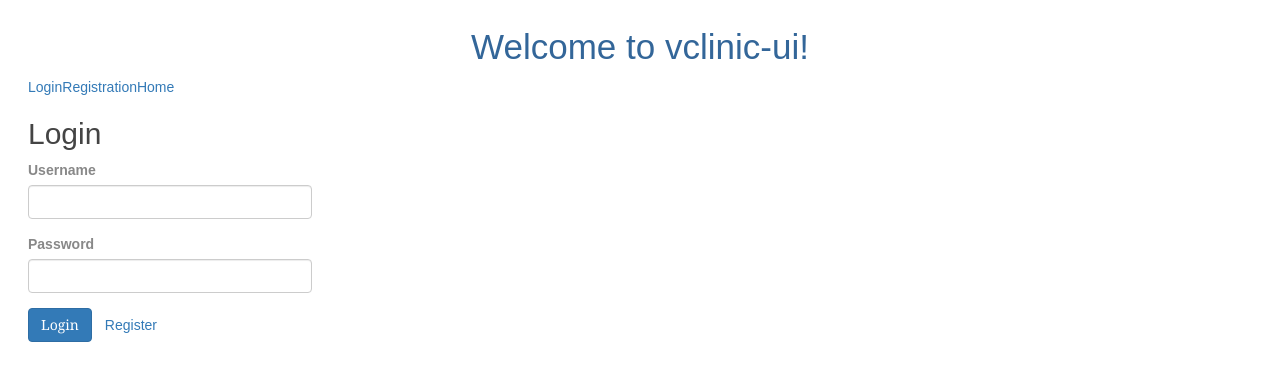
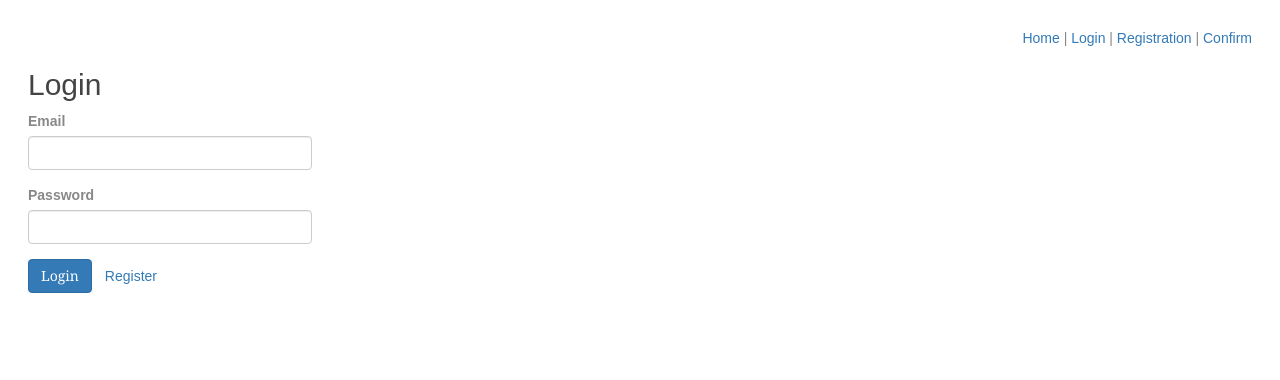
Before and after one commit to yvaldm/vclinic-ui, an Angular app: page /login in a window 1280 px wide. Shown: the top 380 px of the page. Built offline with nearby package versions, Linux system fonts and the light colour scheme.

Commit message:
registration confirmation dialogue added

```diff
--- a/src/app/app-routing.module.ts
+++ b/src/app/app-routing.module.ts
@@ -3,11 +3,14 @@ import {RouterModule, Routes} from '@angular/router';
 import {LoginComponent} from './login/login.component';
 import {RegistrationComponent} from './registration/registration.component';
 import {HomeComponent} from './home/home.component';
+import {ConfirmationComponent} from './confirmation/confirmation.component';
 
 const appRoutes: Routes = [
   {path: 'login', component: LoginComponent},
   {path: 'registration', component: RegistrationComponent},
-  {path: 'home', component: HomeComponent}
+  {path: 'home', component: HomeComponent},
+  {path: 'confirm', component: ConfirmationComponent},
+  {path: '**', component: HomeComponent}
 ];
 
 @NgModule({
--- a/src/app/app.component.html
+++ b/src/app/app.component.html
@@ -1,13 +1,9 @@
-<div style="text-align:center">
-  <h1>Welcome to {{ title }}!</h1>
-</div>
 
-<nav>
-  <a routerLink="/login" routerLinkActive="active">Login</a>
-  <a routerLink="/registration" routerLinkActive="active">Registration</a>
-  <a routerLink="/home" routerLinkActive="active">Home</a>
+<nav style="text-align:right">
+  <a routerLink="/home" routerLinkActive="active">Home</a> |
+  <a routerLink="/login" routerLinkActive="active">Login</a> |
+  <a routerLink="/registration" routerLinkActive="active">Registration</a> |
+  <a routerLink="/confirm" routerLinkActive="active">Confirm</a>
 </nav>
 
-
-
 <router-outlet></router-outlet>
--- a/src/app/app.component.ts
+++ b/src/app/app.component.ts
@@ -6,5 +6,5 @@ import { Component } from '@angular/core';
   styleUrls: ['./app.component.css']
 })
 export class AppComponent {
-  title = 'vclinic-ui';
+
 }
--- a/src/app/app.module.ts
+++ b/src/app/app.module.ts
@@ -5,7 +5,8 @@ import {LoginComponent} from './login/login.component';
 import {RegistrationComponent} from './registration/registration.component';
 import {FormsModule, ReactiveFormsModule} from '@angular/forms';
 import {AppRoutingModule} from './app-routing.module';
-import { HomeComponent } from './home/home.component';
+import {HomeComponent} from './home/home.component';
+import {ConfirmationComponent} from './confirmation/confirmation.component';
 
 @NgModule({
 
@@ -13,7 +14,8 @@ import { HomeComponent } from './home/home.component';
     AppComponent,
     LoginComponent,
     RegistrationComponent,
-    HomeComponent
+    HomeComponent,
+    ConfirmationComponent
   ],
   imports: [
     BrowserModule,
--- /dev/null
+++ b/src/app/confirmation/confirmation.component.ts
@@ -0,0 +1,24 @@
+import { Component, OnInit } from '@angular/core';
+import {FormBuilder, FormGroup, Validators} from '@angular/forms';
+
+@Component({
+  selector: 'app-confirmation',
+  templateUrl: './confirmation.component.html',
+  styleUrls: ['./confirmation.component.css']
+})
+export class ConfirmationComponent implements OnInit {
+
+  confirmationForm: FormGroup;
+
+  constructor(
+    private formBuilder: FormBuilder
+  ) { }
+
+  ngOnInit() {
+
+    this.confirmationForm = this.formBuilder.group({
+      code: ['', Validators.required]
+    });
+  }
+
+}
--- a/src/app/login/login.component.html
+++ b/src/app/login/login.component.html
@@ -3,11 +3,11 @@
   <div class="row">
     <div class="col-md-3">
       <div class="form-group">
-        <label for="username">Username</label>
-        <input type="text" formControlName="username" class="form-control"
-               [ngClass]="{ 'is-invalid': submitted && f.username.errors }"/>
-        <div *ngIf="submitted && f.username.errors" class="invalid-feedback">
-          <div *ngIf="f.username.errors.required">Username is required</div>
+        <label for="email">Email</label>
+        <input type="text" formControlName="email" class="form-control"
+               [ngClass]="{ 'is-invalid': submitted && f.email.errors }"/>
+        <div *ngIf="submitted && f.email.errors" class="invalid-feedback">
+          <div *ngIf="f.email.errors.required">email is required</div>
         </div>
       </div>
     </div>
--- a/src/app/login/login.component.ts
+++ b/src/app/login/login.component.ts
@@ -25,7 +25,7 @@ export class LoginComponent implements OnInit {
 
   ngOnInit() {
     this.loginForm = this.formBuilder.group({
-      username: ['', Validators.required],
+      email: ['', Validators.required],
       password: ['', Validators.required]
     });
 
--- a/src/app/registration/registration.component.ts
+++ b/src/app/registration/registration.component.ts
@@ -25,7 +25,9 @@ export class RegistrationComponent implements OnInit {
   }
 
   // convenience getter for easy access to form fields
-  get f() { return this.registerForm.controls; }
+  get f() {
+    return this.registerForm.controls;
+  }
 
   onSubmit() {
     this.submitted = true;
```
Also changed, not shown: src/app/confirmation/confirmation.component.html (added, +23 -0 lines), src/app/registration/registration.component.html (+1 -2 lines), src/app/confirmation/confirmation.component.css (added), 2 other files (tests, documents, lock files or other folders).
